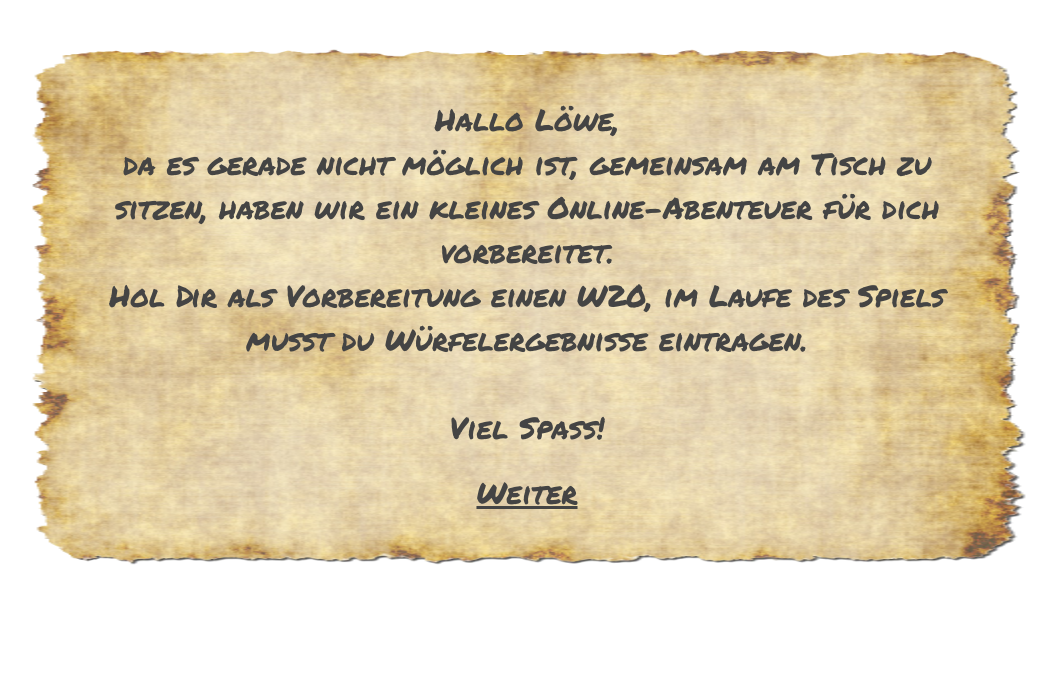
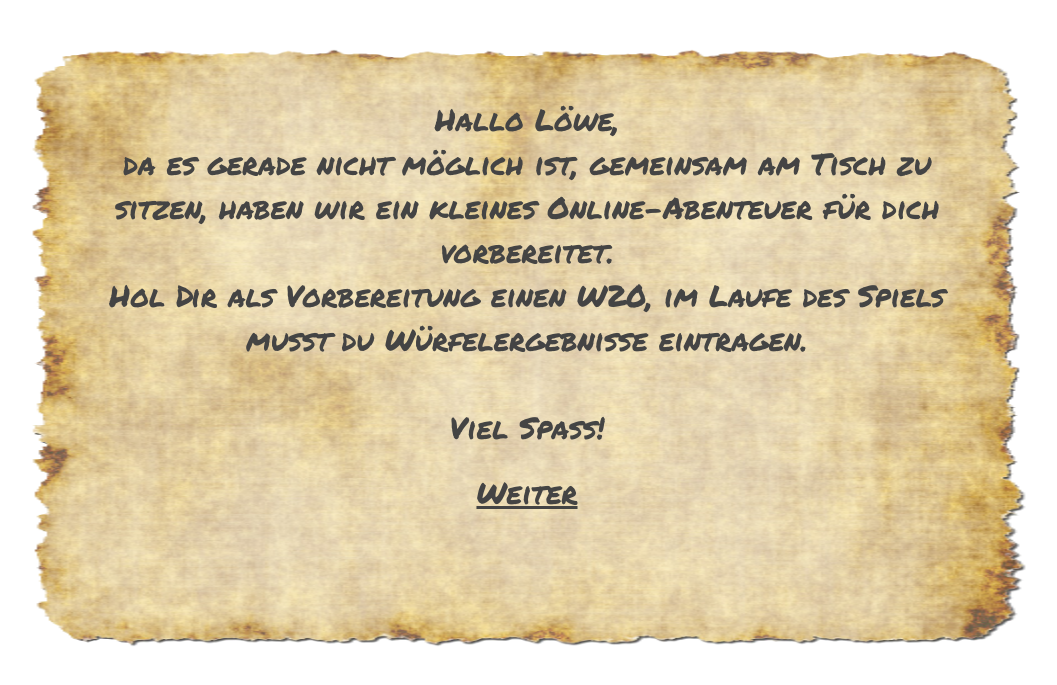
Before and after one commit to c-weider/dsa-cyoa, a PHP site: page / in a window 1280 px wide. Shown: the top 685 px of the page, without its empty margins (45-1102 px from the left). Run offline with PHP 8.4, Linux system fonts and the light colour scheme.

Commit message:
min-height

```diff
--- a/style.css
+++ b/style.css
@@ -13,6 +13,7 @@ body {
     margin-top: 40px;
     max-width: 1000px;
     padding: 50px 0;
+    min-height: 500px;
 }
 .title {
     font-size: 40px;
```
